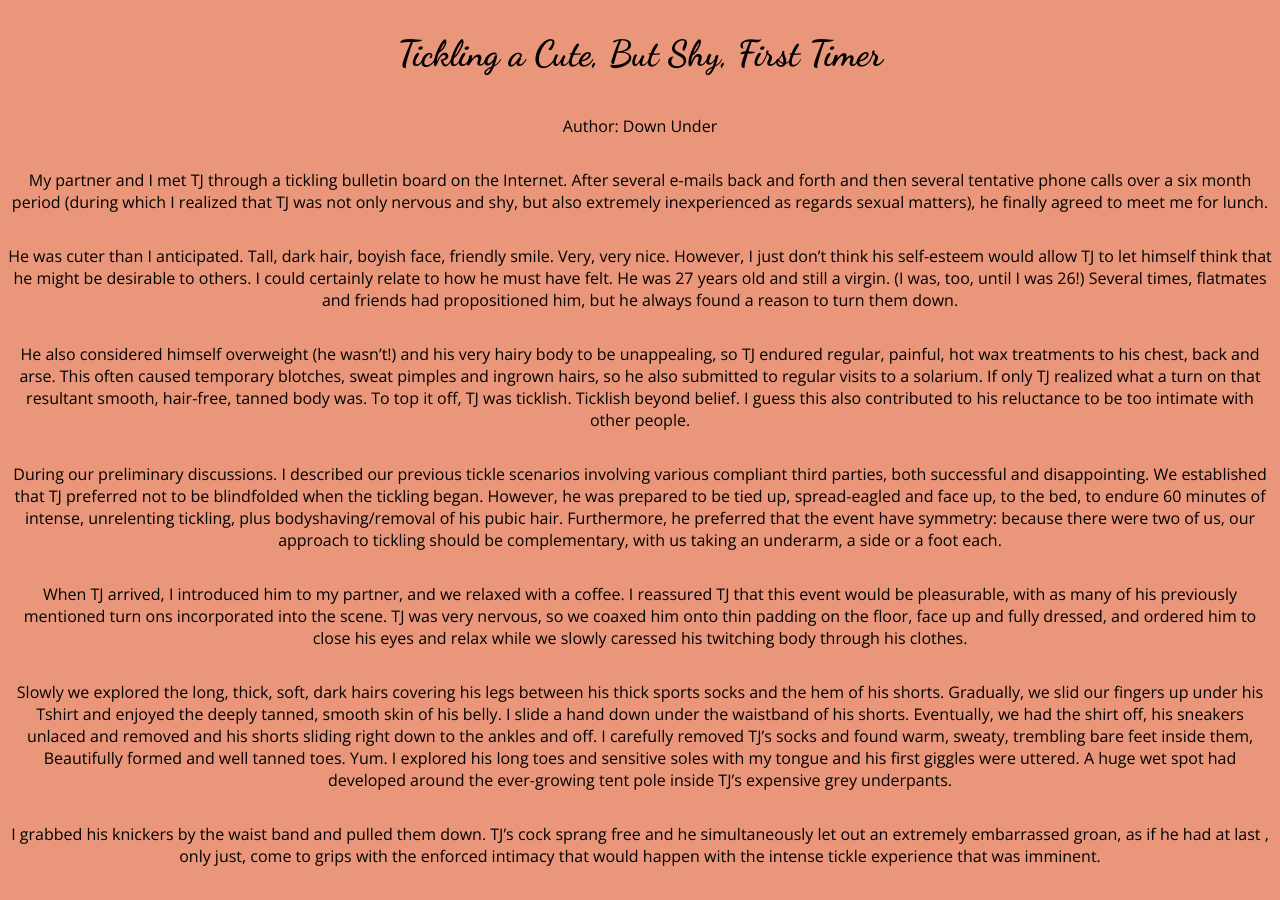
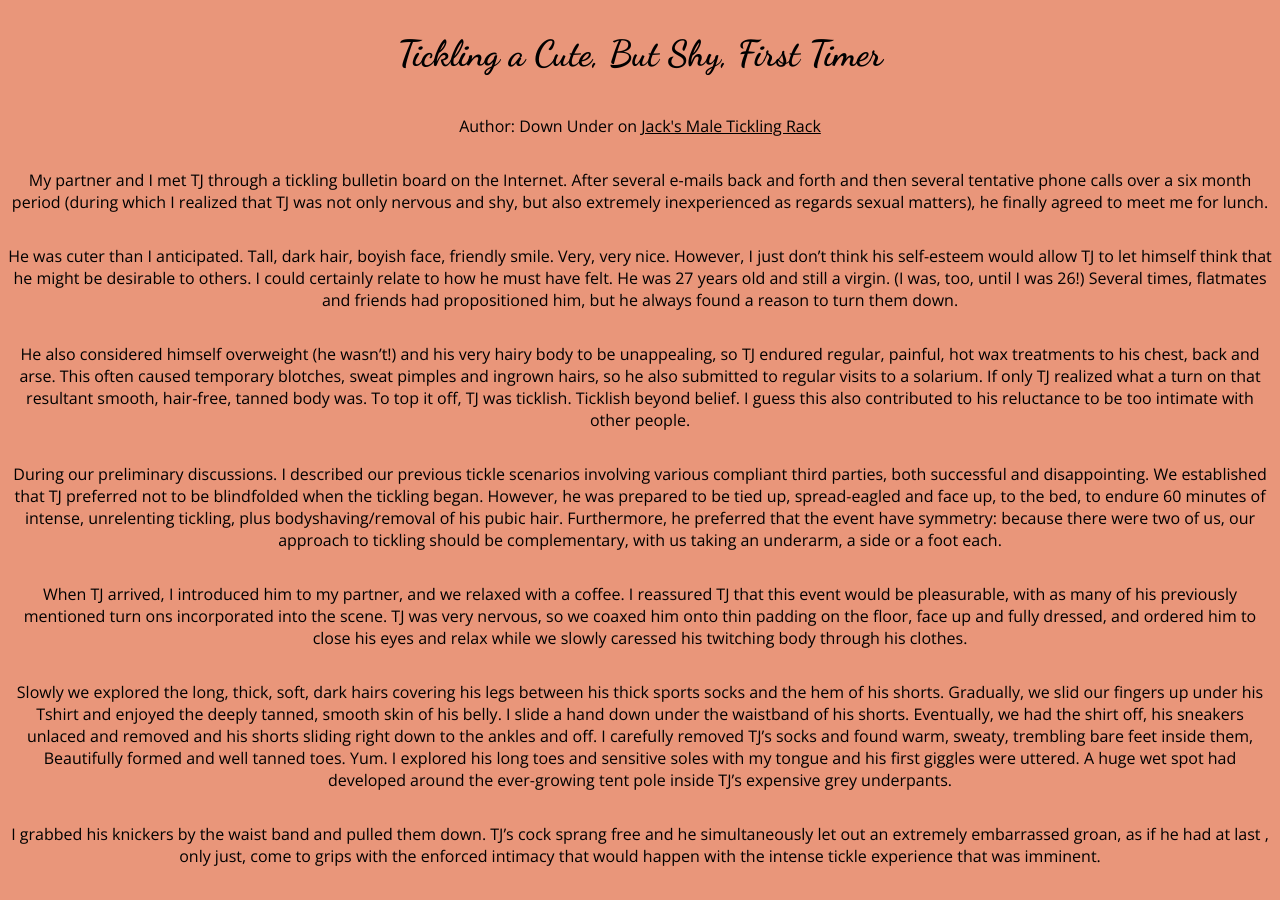
Before and after one commit to FeatheredSaturn/featheredsaturn.github.io, a Jekyll site: the page built from library/tickling-a-cute-but-shy-first-timer.md, in a window 1280 px wide and 900 px high. Built offline with Jekyll 4.4.1, drawn with Linux system fonts in a browser that asks for light colours.

Commit message:
Corrected minor error.

```diff
--- a/library/tickling-a-cute-but-shy-first-timer.md
+++ b/library/tickling-a-cute-but-shy-first-timer.md
@@ -3,7 +3,7 @@ layout: story
 title: Tickling a Cute, But Shy, First Timer
 author:
     name: Down Under
-Source:
+source:
     name: Jack's Male Tickling Rack
     url: http://web.archive.org/web/20021016090621/http://www.ropejock.com/stdu/cutebutshy.html
 ---
```
